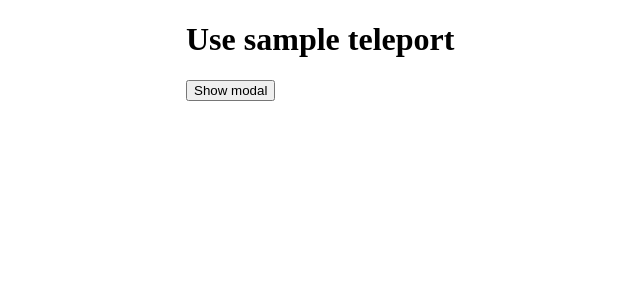
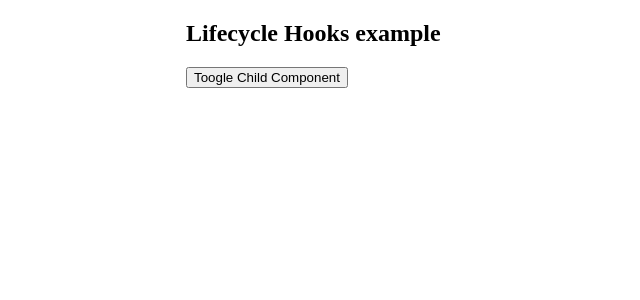
Before and after one commit to namthuviec/vue-basic, a Vue app in the folder vue-basic/: page / in a window 1280 px wide. Shown: the top 300 px of the page, without its empty margins (4-644 px from the left). Built offline with nearby package versions, Linux system fonts and the light colour scheme.

Commit message:
Add use beforeCreate & create method

```diff
--- a/vue-basic/src/App.vue
+++ b/vue-basic/src/App.vue
@@ -1,11 +1,11 @@
 <template>
   <div>
-    <TeleportComponent />
+    <ParentComponent2 />
   </div>
 </template>
 
 <script setup>
-import TeleportComponent from './components/TeleportComponent.vue';
+import ParentComponent2 from './components/ParentComponent2.vue';
 </script>
 
 <style scoped>
--- /dev/null
+++ b/vue-basic/src/components/ChildComponent2.vue
@@ -0,0 +1,23 @@
+<template>
+    <div>
+        <h2>This is Child component</h2>
+        <p>Message: {{ message }}</p>
+    </div>
+</template>
+
+<script>
+export default {
+    data() {
+        return {
+            message: 'Hello vuejs3'
+        }
+    },
+    beforeCreate() {
+        console.log('Thực hiện các mã code cần chạy trước khi component được tạo')
+    },
+    created() {
+        console.log('THực hiện các mã code sau khi componnent đã tạo');
+        this.message = 'created'
+    },
+}
+</script>
--- /dev/null
+++ b/vue-basic/src/components/ParentComponent2.vue
@@ -0,0 +1,23 @@
+<template>
+    <div>
+        <h2>Lifecycle Hooks example</h2>
+        <button @click="showChild = !showChild">Toogle Child Component</button>
+
+        <ChildComponent2 v-if="showChild"></ChildComponent2>
+    </div>
+</template>
+
+<script>
+import ChildComponent2 from './ChildComponent2.vue';
+
+export default {
+    data() {
+        return {
+            showChild: false
+        }
+    },
+    components: {
+        ChildComponent2
+    }
+}
+</script>,
```
